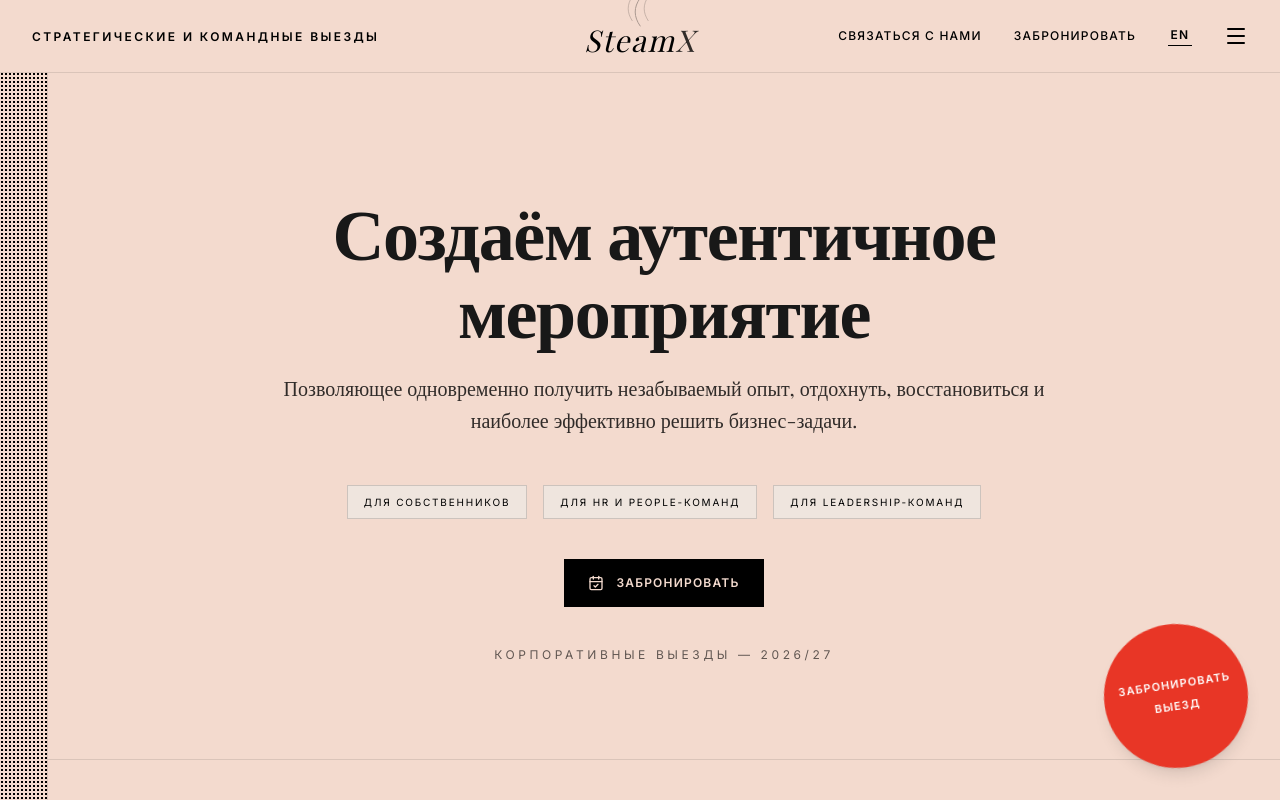
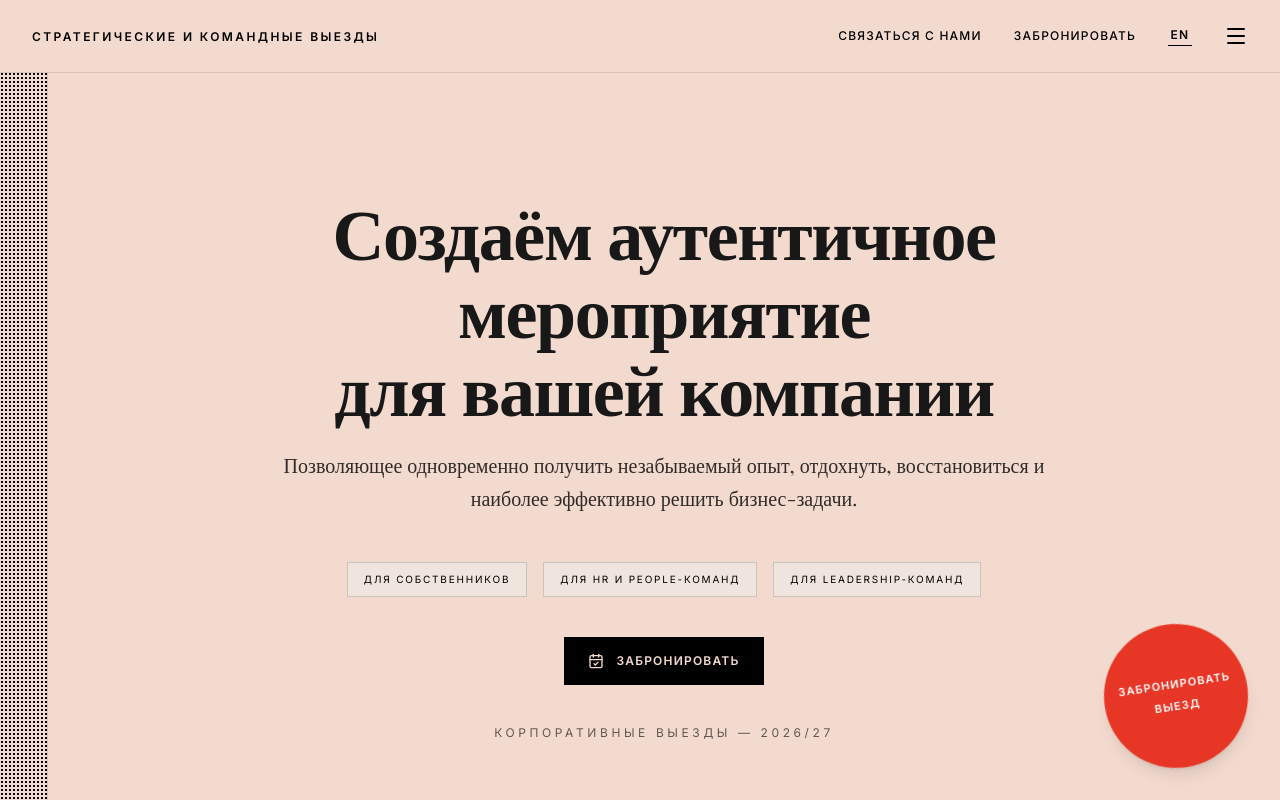
Before and after one commit to eppelas/yury-event, a React (Vite) app: page / in a window 1280 px wide. Built offline with nearby package versions, Linux system fonts and the light colour scheme; a web font is replaced by a local one.

Commit message:
Update hero headline and remove SteamX

```diff
--- a/src/components/YuryEventPage.tsx
+++ b/src/components/YuryEventPage.tsx
@@ -38,8 +38,8 @@ const T = {
   menu_details: { ru: 'Подход & Стоимость', en: 'Approach & Pricing' },
   menu_team: { ru: 'Наша Команда', en: 'Our Team' },
   menu_clients: { ru: 'Отзывы', en: 'Reviews' },
-  hero_title_1: { ru: 'Создаём аутентичное', en: 'Creating authentic' },
-  hero_title_2: { ru: 'мероприятие', en: 'events' },
+  hero_title_1: { ru: 'Создаём аутентичное мероприятие', en: 'Creating an authentic event' },
+  hero_title_2: { ru: 'для вашей компании', en: 'for your company' },
   hero_subtitle: {
     ru: 'Позволяющее одновременно получить незабываемый опыт, отдохнуть, восстановиться и наиболее эффективно решить бизнес-задачи.',
     en: 'Allowing you to simultaneously get an unforgettable experience, relax, recover, and effectively solve business tasks.'
@@ -252,20 +252,6 @@ const Header = ({ lang, setLang, setIsMenuOpen }: { lang: Lang, setLang: (v: Lan
     <div className="font-sans-chronakis text-[10px] md:text-xs tracking-[0.18em] md:tracking-[0.2em] font-bold uppercase leading-tight max-w-[12rem] md:max-w-none">
       {T.header_title[lang]}
     </div>
-
-    <div className="absolute left-1/2 top-1/2 -translate-x-1/2 -translate-y-1/2 hidden md:block">
-      <div className="flex flex-col items-center justify-center relative hover:-translate-y-1 transition-transform cursor-pointer">
-        <svg viewBox="0 0 24 24" className="w-8 text-black opacity-30 absolute -top-5" overflow="visible">
-          <path d="M12,24 C7,17 7,10 12,3 C17,-4 17,-11 12,-18" stroke="currentColor" strokeWidth="0.75" fill="none" strokeLinecap="round" />
-          <path d="M6,20 C2,14 2,8 6,2 C10,-4 10,-10 6,-16" stroke="currentColor" strokeWidth="0.75" fill="none" strokeLinecap="round" opacity="0.6" />
-          <path d="M18,20 C14,14 14,8 18,2 C22,-4 22,-10 18,-16" stroke="currentColor" strokeWidth="0.75" fill="none" strokeLinecap="round" opacity="0.6" />
-        </svg>
-        <div className="font-serif-chronakis italic text-3xl font-medium tracking-wider relative z-10 pt-2">
-          Steam<span className="opacity-80">X</span>
-        </div>
-      </div>
-    </div>
-
     <div className="flex items-center gap-4 md:gap-8 shrink-0">
       <div className="hidden md:flex gap-8 font-sans-chronakis text-xs tracking-widest font-medium uppercase items-center">
         <a href="https://t.me/chikhalov2" target="_blank" rel="noreferrer" className="hover:opacity-60 transition-opacity">{T.contact[lang]}</a>
```
